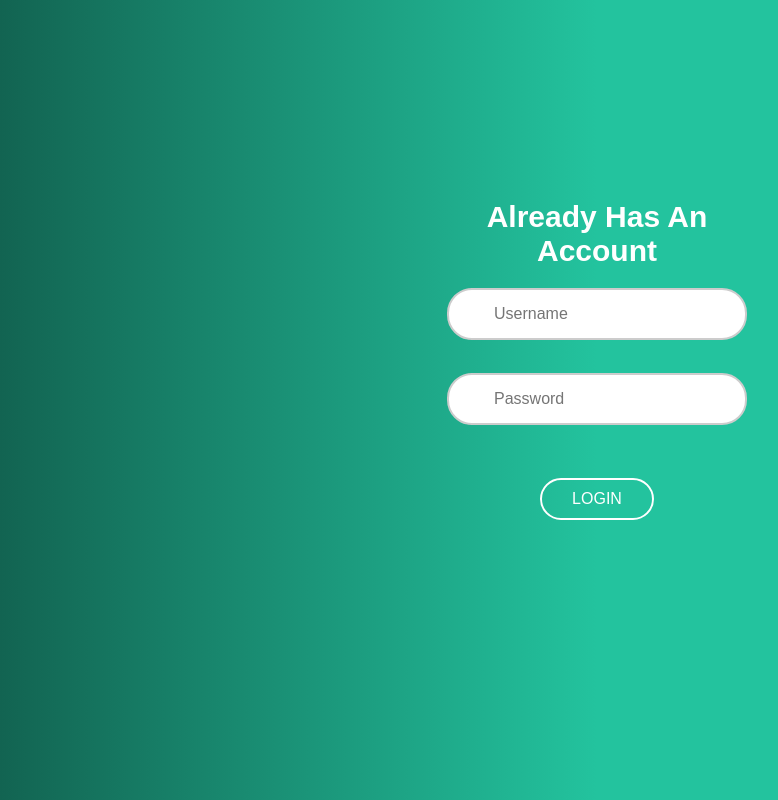
After one commit to 2211845885/wBay, a PHP site: page /insideLogin/inLogin.html in a window 1280 px wide. The commit adds this page. Shown: the whole page, without its empty margins (43-821 px from the left). Run offline with PHP 8.4, Linux system fonts and the light colour scheme.

Commit message:
another fixes and some adds

```diff
--- /dev/null
+++ b/login2/insideLogin/inLogin.css
@@ -0,0 +1,81 @@
+body {
+    background: linear-gradient(to right, #115D4C, #23C39E, #23C39E);
+    font-family: 'Arial', sans-serif;
+    margin: 0;
+}
+
+#form {
+    width: 300px;
+    margin: 20vh auto 0 auto;
+    padding: 20px;
+    border-radius: 4px;
+    font-size: 12px;
+}
+
+#form h1 {
+    display: block;
+    font-size: 30px;
+    margin-block-start: 0.67em;
+    margin-block-end: 0.67em;
+    margin-inline-start: 0px;
+    margin-inline-end: 0px;
+    font-weight: bold;
+    unicode-bidi: isolate;
+    margin-bottom: 20px;
+    color: white;
+    text-align: center;
+
+
+}
+button {
+    background: transparent;
+    border: 2px solid white;
+    border-radius: 25px;
+    padding: 10px 30px;
+    color: white;
+    font-size: 16px;
+    cursor: pointer;
+    margin: auto;
+}
+.submit {
+    flex: 1;
+    display: flex;
+    justify-content: center;
+    align-items: center;
+    padding: 20px;
+}
+
+.input-control {
+    margin-bottom: 20px;
+    position: relative;
+    box-sizing: border-box;
+    text-align: center;
+}
+
+.input-control input {
+    width: 100%;
+    padding: 15px;
+    border: 2px solid #ccc;
+    border-radius: 25px;
+    font-size: 16px;
+    padding-left: 45px;
+    box-sizing: border-box;
+}
+
+.input-control input:focus {
+    outline: 0;
+}
+
+.input-control.success input {
+    border-color: #09c372;
+}
+
+.input-control.error input {
+    border-color: #ff3860;
+}
+
+.input-control .error {
+    color: #ff3860;
+    font-size: 9px;
+    height: 13px;
+}
--- /dev/null
+++ b/login2/insideLogin/inLogin.html
@@ -0,0 +1,31 @@
+<!DOCTYPE html>
+<html lang="en">
+<head>
+    <meta charset="UTF-8">
+    <meta name="viewport" content="width=device-width, initial-scale=1.0">
+    <title>validation</title>
+    <script defer src="./inLogin.js"></script>
+    <link rel="stylesheet" href="./inLogin.css">
+</head>
+<body>
+    <div class="container">
+        <form id="form" action="/" method="get">
+            <h1>Already Has An Account</h1>
+            <div class="input-control">
+                <label for="username"></label>
+                <input id="username" name="username" type="text" placeholder="Username">
+                <div class="error"></div>
+            </div>
+            <div class="input-control">
+                <label for="password"></label>
+                <input id="password"name="password" type="password" placeholder="Password">
+                <div class="error"></div>
+            </div>
+            <div class="submit">
+                <button type="submit">LOGIN</button>
+            </div>
+            </form>
+        </div>
+
+</body>
+</html>
--- /dev/null
+++ b/login2/insideLogin/inLogin.js
@@ -0,0 +1,48 @@
+const form = document.getElementById('form');
+const username = document.getElementById('username');
+const email = document.getElementById('email');
+const password = document.getElementById('password');
+const password2 = document.getElementById('password2');
+
+form.addEventListener('submit', e => {
+    e.preventDefault();
+
+    validateInputs();
+});
+
+const setError = (element, message) => {
+    const inputControl = element.parentElement;
+    const errorDisplay = inputControl.querySelector('.error');
+
+    errorDisplay.innerText = message;
+    inputControl.classList.add('error');
+    inputControl.classList.remove('success')
+}
+
+const setSuccess = element => {
+    const inputControl = element.parentElement;
+    const errorDisplay = inputControl.querySelector('.error');
+
+    errorDisplay.innerText = '';
+    inputControl.classList.add('success');
+    inputControl.classList.remove('error');
+};
+
+const validateInputs = () => {
+    const usernameValue = username.value.trim();
+    const passwordValue = password.value.trim();
+
+    if(usernameValue === '') {
+        setError(username, 'Username is required');
+    } else {
+        setSuccess(username);
+    }
+
+    if(passwordValue === '') {
+        setError(password, 'Password is required');
+    } else if (passwordValue.length < 8 ) {
+        setError(password, 'Password must be at least 8 character.')
+    } else {
+        setSuccess(password);
+    }
+};
--- a/login2/login.html
+++ b/login2/login.html
@@ -9,7 +9,7 @@
             <div>
                 <h1>Welcome Back</h1>
                 <p>To keep connected with us please login with your personal info</p>
-                <button>LOGIN</button>
+                <button>  <a href="insideLogin/inLogin.html">LOGIN</a></button>
             </div>
         </div>
         <div class="right-panel">
```
Also changed, not shown: login2/login.css (+8 -2 lines).
